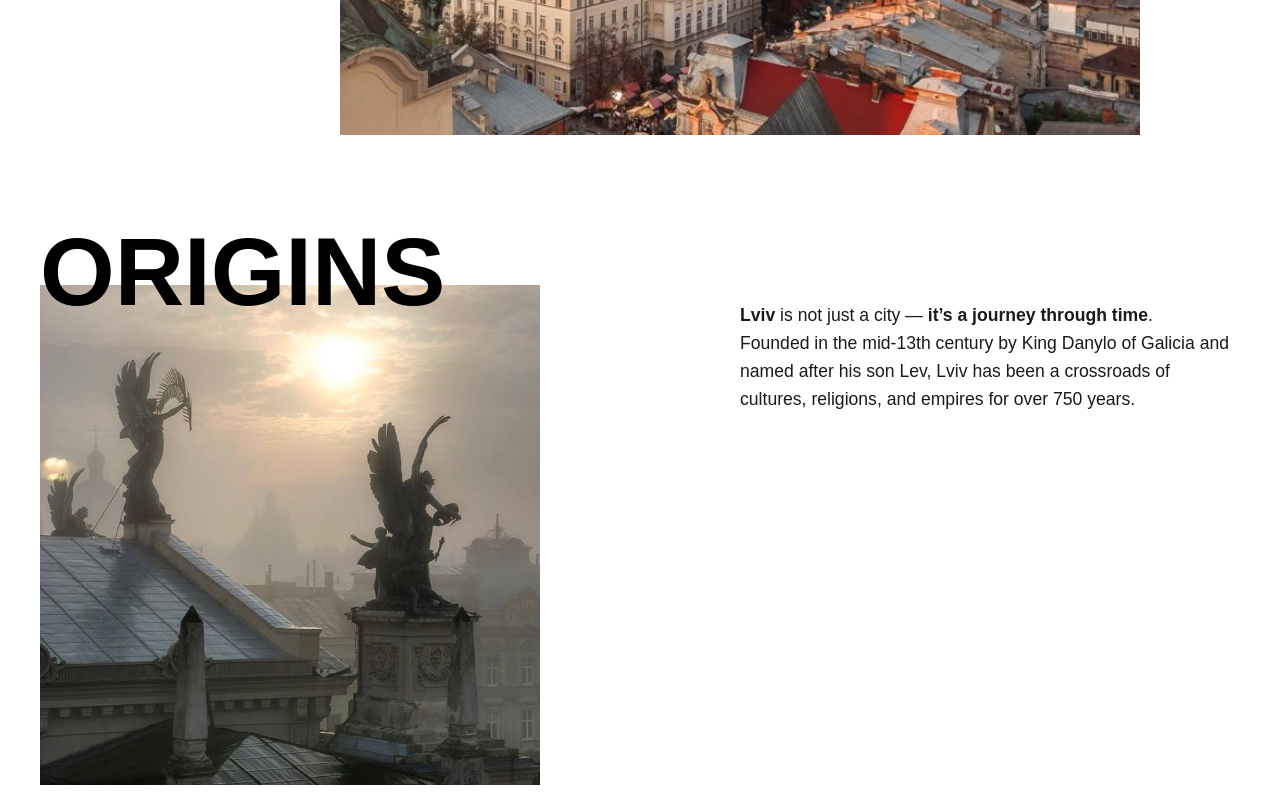
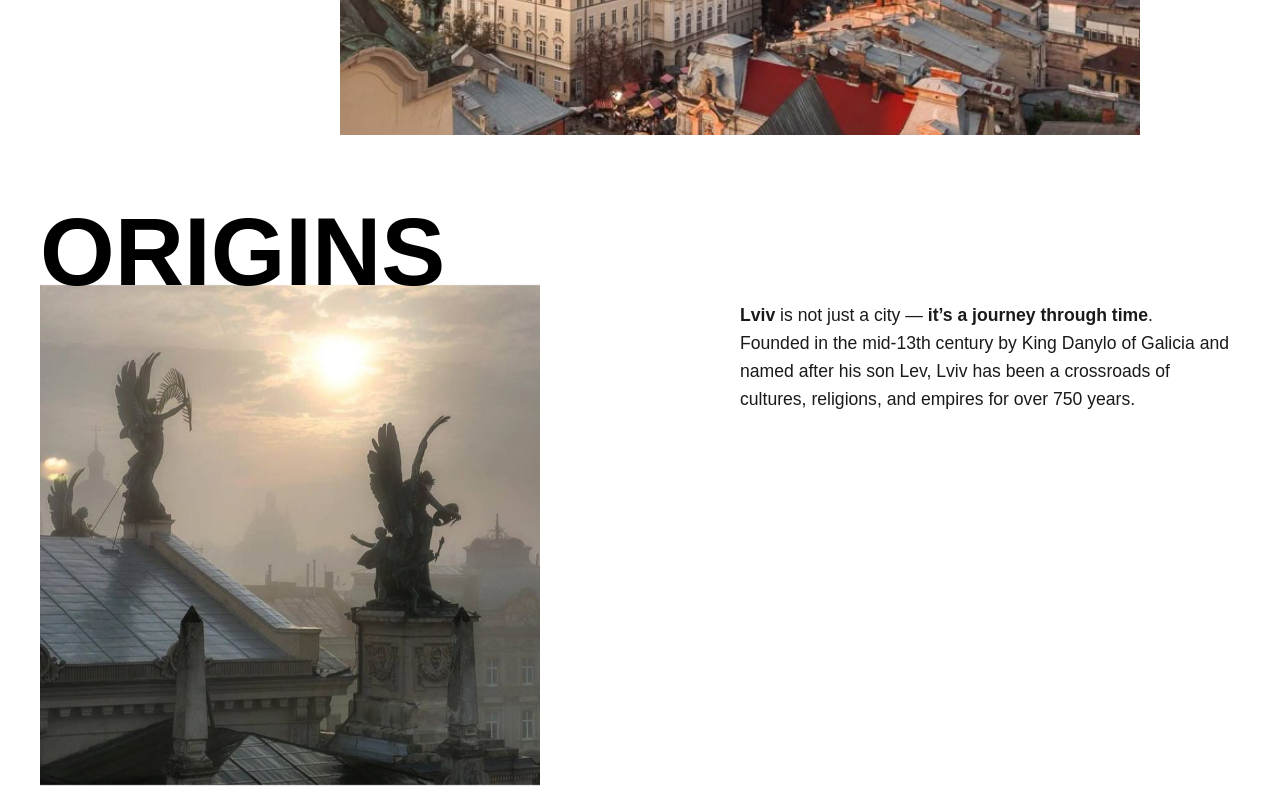
Before and after one commit to YulianaHrynda/lviv_locations, a Next.js app: page / in a window 1280 px wide. Shown: the part 860-1660 px from the top of the page. Built offline with nearby package versions, Linux system fonts and the light colour scheme; a web font is replaced by a local one.

Commit message:
added animations

```diff
--- a/package.json
+++ b/package.json
@@ -12,6 +12,7 @@
     "@react-google-maps/api": "^2.20.6",
     "axios": "^1.9.0",
     "firebase": "^11.7.3",
+    "framer-motion": "^12.12.1",
     "leaflet": "^1.9.4",
     "next": "15.3.2",
     "react": "^19.0.0",
--- a/src/app/components/Architecture/Architecture.jsx
+++ b/src/app/components/Architecture/Architecture.jsx
@@ -1,12 +1,22 @@
 'use client';
 
+import { motion, useInView } from 'framer-motion';
+import { useRef } from 'react';
 import styles from './Architecture.module.css';
 import Image from 'next/image';
 
 const Architecture = () => {
+  const ref = useRef(null);
+  const isInView = useInView(ref, { margin: '0px 0px -100px 0px', once: false });
+
   return (
-    <section className={styles.architecture}>
-        <div className={styles.container}>
+    <section className={styles.architecture} ref={ref}>
+      <motion.div
+        className={styles.container}
+        initial={{ opacity: 0, y: 60 }}
+        animate={isInView ? { opacity: 1, y: 0 } : { opacity: 0.2, y: 40 }}
+        transition={{ duration: 0.8, ease: 'easeOut' }}
+      >
         <h2 className={styles.title}>ARCHITECTURE</h2>
 
         <p className={styles.description}>
@@ -24,7 +34,7 @@ const Architecture = () => {
             className={styles.image}
           />
         </div>
-        </div>
+      </motion.div>
     </section>
   );
 };
--- a/src/app/components/Heritage/Heritage.jsx
+++ b/src/app/components/Heritage/Heritage.jsx
@@ -1,12 +1,25 @@
 'use client';
 
+import { motion, useInView } from 'framer-motion';
+import { useRef } from 'react';
 import styles from './Heritage.module.css';
 import Image from 'next/image';
 
 const Heritage = () => {
+  const ref = useRef(null);
+  const isInView = useInView(ref, {
+    margin: '0px 0px -100px 0px',
+    once: false,
+  });
+
   return (
-    <section className={styles.heritage}>
-      <div className={styles.container}>
+    <section className={styles.heritage} ref={ref}>
+      <motion.div
+        className={styles.container}
+        initial={{ opacity: 0, y: 50 }}
+        animate={isInView ? { opacity: 1, y: 0 } : { opacity: 0.3, y: 30 }}
+        transition={{ duration: 0.8, ease: 'easeOut' }}
+      >
         <div className={styles.imageWrapper}>
           <Image
             src="/images/heritage.png"
@@ -25,7 +38,7 @@ const Heritage = () => {
             climbing the tower of the City Hall, or exploring the mysterious courtyards, you’ll feel the pulse of history all around you.
           </p>
         </div>
-      </div>
+      </motion.div>
     </section>
   );
 };
--- a/src/app/components/Origins/Origins.jsx
+++ b/src/app/components/Origins/Origins.jsx
@@ -1,12 +1,22 @@
 'use client';
 
+import { motion, useInView } from 'framer-motion';
+import { useRef } from 'react';
 import styles from './Origins.module.css';
 import Image from 'next/image';
 
 const Origins = () => {
+  const ref = useRef(null);
+  const inView = useInView(ref, { margin: '0px 0px -100px 0px', once: false });
+
   return (
-    <section className={styles.origins}>
-      <div className={styles.center}>
+    <section className={styles.origins} ref={ref}>
+      <motion.div
+        className={styles.center}
+        initial={{ opacity: 0, y: 50 }}
+        animate={inView ? { opacity: 1, y: 0 } : { opacity: 0.2, y: 40 }}
+        transition={{ duration: 0.8, ease: 'easeOut' }}
+      >
         <h2 className={styles.title}>ORIGINS</h2>
         <div className={styles.content}>
           <div className={styles.imageWrapper}>
@@ -26,7 +36,7 @@ const Origins = () => {
             </p>
           </div>
         </div>
-      </div>
+      </motion.div>
     </section>
   );
 };
--- a/src/app/components/Origins/Origins.module.css
+++ b/src/app/components/Origins/Origins.module.css
@@ -2,6 +2,7 @@
   position: relative;
   padding: 4rem 1rem;
   background-color: #ffffff;
+  overflow: hidden;
 }
 
 .center {
@@ -19,6 +20,8 @@
   z-index: 2;
   position: relative;
   transform: translateY(20px);
+  opacity: 0;
+  animation: fadeSlideUp 1s ease-out forwards;
 }
 
 .content {
@@ -35,6 +38,10 @@
   max-width: 500px;
   position: relative;
   z-index: 1;
+  opacity: 0;
+  transform: translateY(20px);
+  animation: fadeSlideUp 1s ease-out forwards;
+  animation-delay: 0.3s;
 }
 
 .image {
@@ -50,6 +57,10 @@
   color: #1a1a1a;
   max-width: 500px;
   margin-top: 1rem;
+  opacity: 0;
+  transform: translateY(20px);
+  animation: fadeSlideUp 1s ease-out forwards;
+  animation-delay: 0.5s;
 }
 
 .text p {
@@ -71,8 +82,8 @@
   .title {
     font-size: 3rem;
     transform: none;
+    margin-left: 0;
     text-align: center;
-    margin-left: 0;
   }
 }
 
@@ -85,3 +96,14 @@
     font-size: 0.95rem;
   }
 }
+
+@keyframes fadeSlideUp {
+  0% {
+    opacity: 0;
+    transform: translateY(40px);
+  }
+  100% {
+    opacity: 1;
+    transform: translateY(0);
+  }
+}
```
Also changed, not shown: 1 other file (tests, documents, lock files or other folders). Lines whose indentation alone changed are shown as unchanged.
